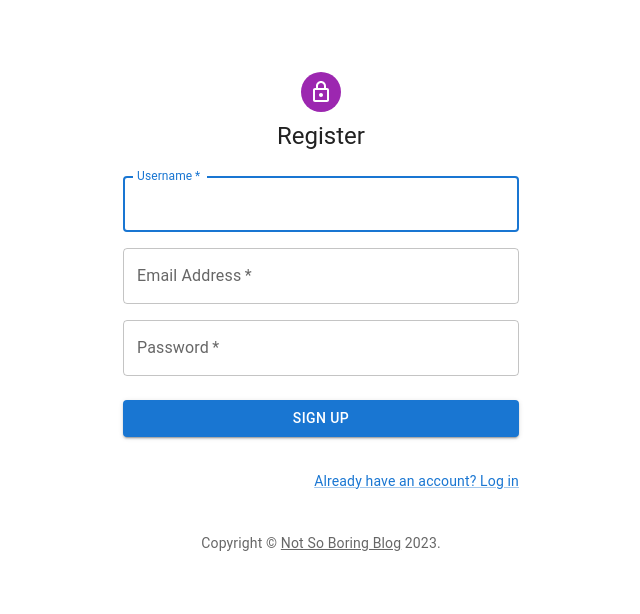
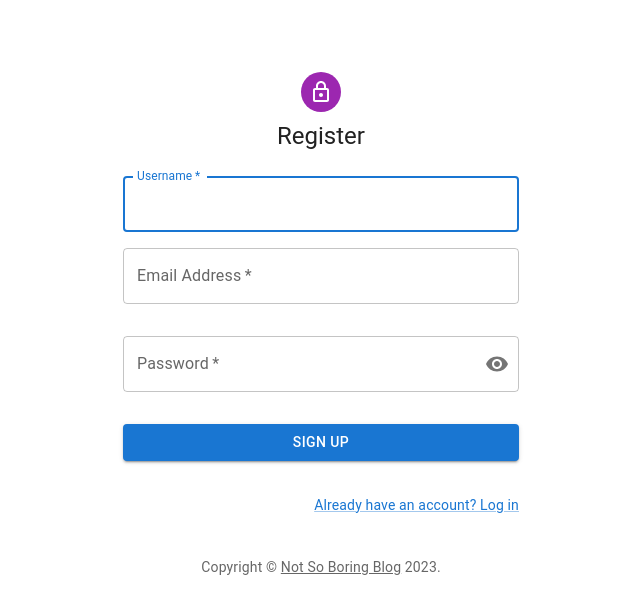
Before and after one commit to gonzalo-brandan/not-a-boring-blog, a React (Create React App) app in the folder frontend/: page /register in a window 1280 px wide. Shown: the top 614 px of the page, without its empty margins (319-959 px from the left). Built offline with nearby package versions, Linux system fonts and the light colour scheme.

Commit message:
refactor password input to use visibility toggle

```diff
--- a/frontend/src/components/Registration.js
+++ b/frontend/src/components/Registration.js
@@ -128,6 +128,10 @@
 import { useNavigate, Route } from 'react-router-dom';
 import AuthService from './AuthService';
 
+import IconButton from '@mui/material/IconButton';
+import InputAdornment from '@mui/material/InputAdornment';
+import Visibility from '@mui/icons-material/Visibility';
+import VisibilityOff from '@mui/icons-material/VisibilityOff';
 
 
 function Copyright(props) {
@@ -160,18 +164,14 @@
   const [password, setPassword] = useState('');
   const [error, setError] = useState('');
 
+  const [showPassword, setShowPassword] = React.useState(false);
+  const handleClickShowPassword = () => setShowPassword((show) => !show);
+
   const navigate = useNavigate();
 
-
-  //   useEffect(() => {
-  //   client.get("/api/user/")
-  //   .then(function(res) {
-  //     setCurrentUser(true);
-  //   })
-  //   .catch(function(error) {
-  //     setCurrentUser(false);
-  //   });
-  // }, []);
+  const handleMouseDownPassword = (event) => {
+    event.preventDefault();
+  };
 
   const handleRegistration = async (event) => {
     event.preventDefault();
@@ -180,6 +180,8 @@
       email: email,
       password: password,
     };
+
+
 
     try {
       const registrationResponse = await axios.post("http://127.0.0.1:8000/register/", registrationData);
@@ -297,15 +299,30 @@
               </Grid>
               <Grid item xs={12}>
               <TextField
+              margin="normal"
               required
               fullWidth
               name="password"
               label="Password"
-                  type="password"
+              type={showPassword ? 'text' : 'password'}
               id="password"
-                  autoComplete="new-password"
+              autoComplete="current-password"
               value={password}
               onChange={(e) => setPassword(e.target.value)}
+              InputProps={{
+                endAdornment: (
+                  <InputAdornment position="end">
+                    <IconButton
+                      aria-label="toggle password visibility"
+                      onClick={handleClickShowPassword}
+                      onMouseDown={handleMouseDownPassword}
+                      edge="end"
+                    >
+                      {showPassword ? <VisibilityOff /> : <Visibility />}
+                    </IconButton>
+                  </InputAdornment>
+                ),
+              }}
             />
               </Grid>
             </Grid>
```
Lines whose indentation alone changed are shown as unchanged.
